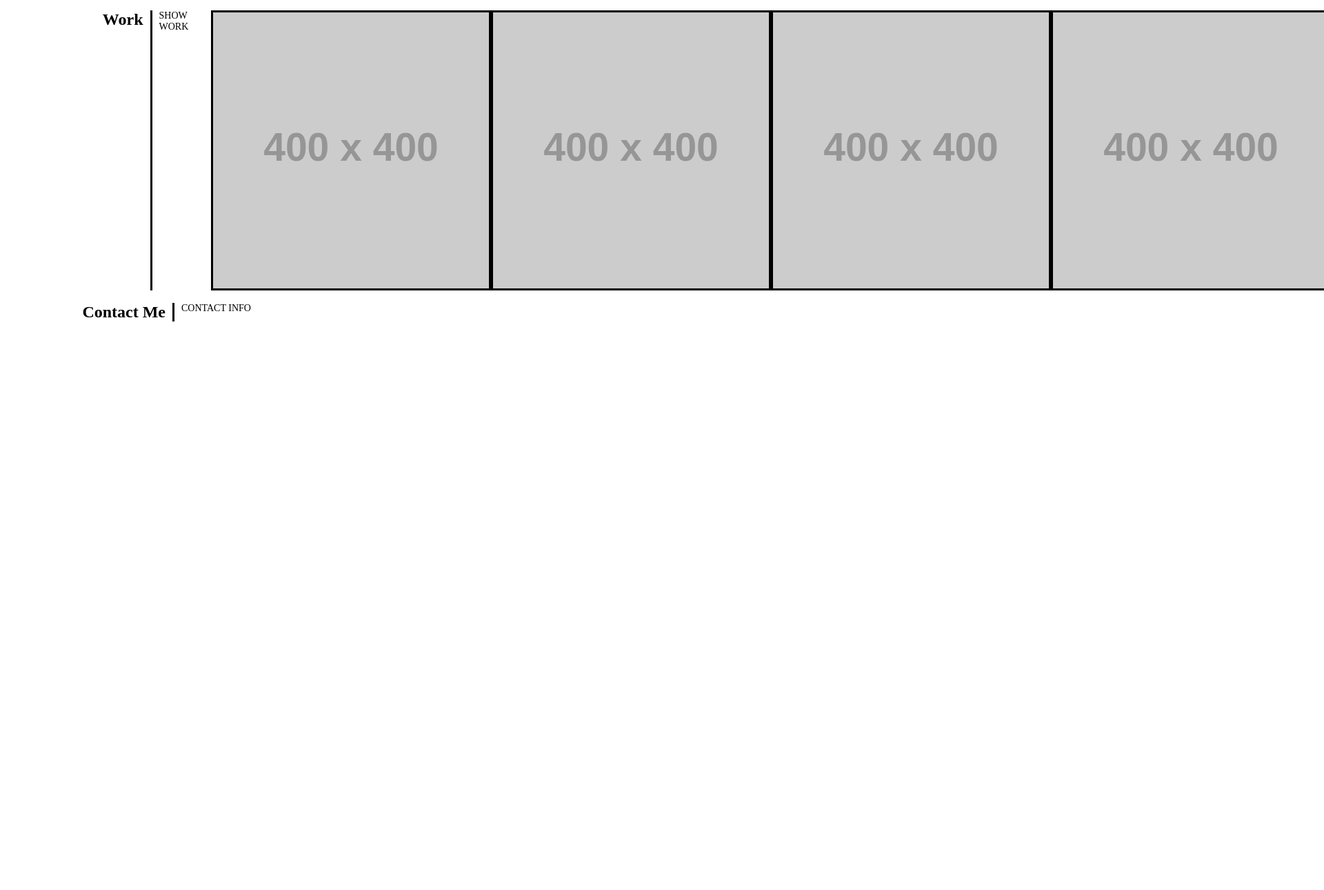
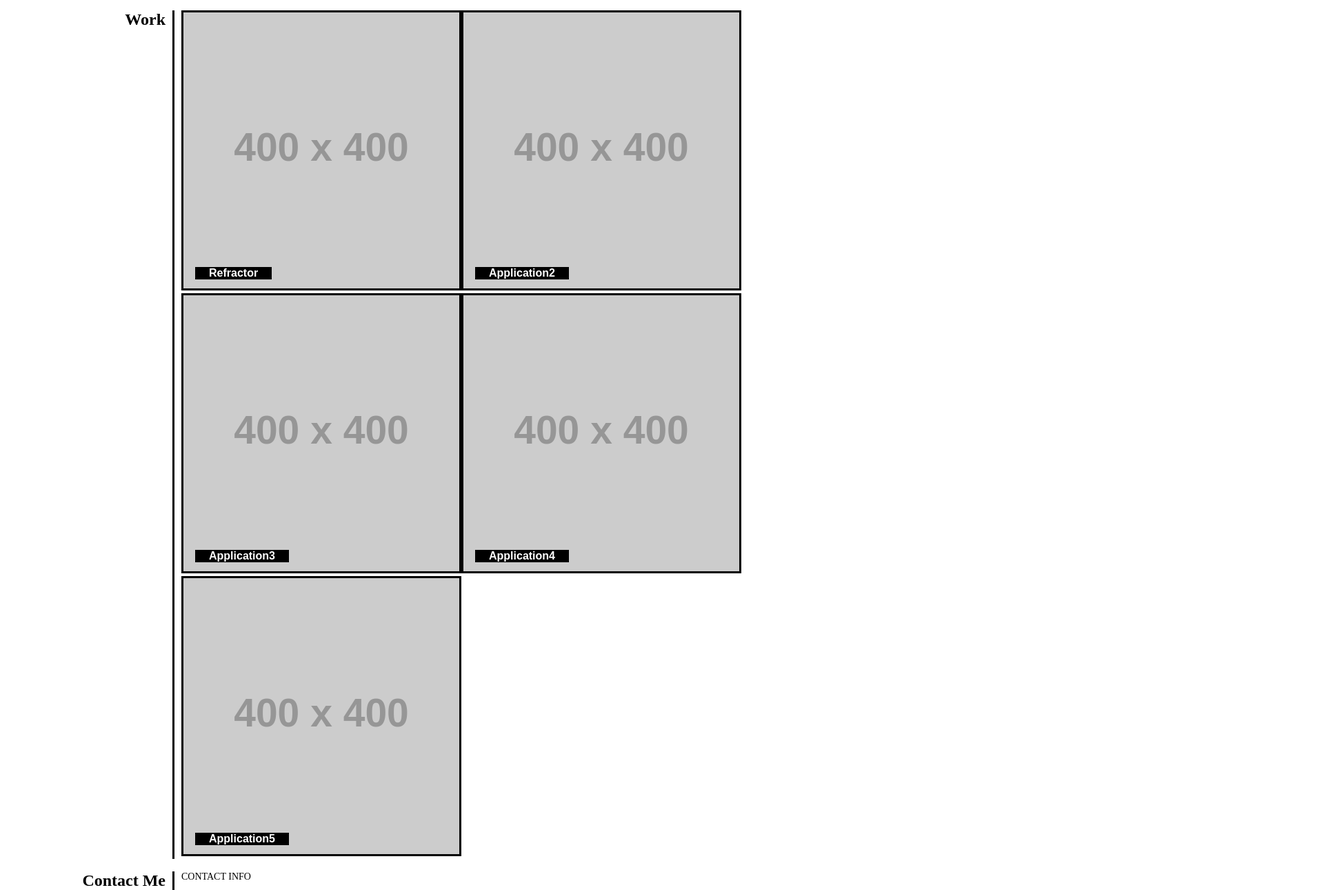
Before and after one commit to JMan4342/Portfolio, a plain HTML site: page index.html in a window 1280 px wide. Shown: the part 103-1393 px from the top of the page at 69% size, 1920 px wide, since content can reach past the window. Before the commit the page ends 800 px from the top, so only its background shows below. Drawn offline with Linux system fonts and the light colour scheme; placeholder pictures from the web are drawn by us.

Commit message:
Add placeholder images and format for screen resizing

```diff
--- a/assets/css/style.css
+++ b/assets/css/style.css
@@ -32,14 +32,15 @@ header nav ul li {
 .about h2,
 .work h2,
 .contact h2 {
-    width: 250px;
+    min-width: 250px;
     text-align: right;
     padding-right: 10px;
 }
 
-.about p,
-.work p,
-.contact p {
+/* Adds border to left of content. */
+.about div,
+.contact div {
+    display: block;
     width: initial;
     padding-left: 10px;
     border-left: solid;
@@ -50,3 +51,35 @@ header nav ul li {
 .work img {
     border: solid;
 }
+
+/* Wraps application images when change screen width. */
+.application {
+    display: flex;
+    flex-direction: row;
+    flex-wrap: wrap;
+    border-left: solid;
+    padding-left: 10px;
+}
+
+.refractor,
+.app2,
+.app3,
+.app4,
+.app5 {
+    position: relative;
+    font-family: Arial;
+  }
+
+#refractor,
+#app2,
+#app3,
+#app4,
+#app5 {
+    position: absolute;
+    bottom: 20px;
+    left: 20px;
+    background-color: black;
+    color: white;
+    padding-left: 20px;
+    padding-right: 20px;
+  }
--- a/index.html
+++ b/index.html
@@ -15,13 +15,13 @@
             <nav>
                 <ul>
                     <li>
-                        <a href="#about">About Me</a>
+                        <a href=".about">About Me</a>
                     </li>
                     <li>
-                        <a href="#work">Work</a>
+                        <a href=".work">Work</a>
                     </li>
                     <li>
-                        <a href="#contact">Contact Info</a>
+                        <a href=".contact">Contact Info</a>
                     </li>
                 </ul>
             </nav>
@@ -34,10 +34,11 @@
         <!-- About me section -->
         <section class="about">
                 <h2>About Me</h2>
+                <div>
                 <p>
                     TEXT ABOUT ME
                 </p>
-
+                </div>
         </section>
 
         <br>
@@ -46,15 +47,38 @@
         <!-- Showcase work -->
         <section class="work">
                 <h2>Work</h2>
-                <p>
-                    SHOW WORK
-                </p>
-                <img src="https://via.placeholder.com/400">
-                <img src="https://via.placeholder.com/400">
-                <img src="https://via.placeholder.com/400">
-                <img src="https://via.placeholder.com/400">
-                <img src="https://via.placeholder.com/400">
-
+                <div class="application">
+                    <div class="refractor">
+                        <img src="https://via.placeholder.com/400">
+                        <div id="refractor">
+                        <h4>Refractor</h4>
+                        </div>
+                    </div>
+                    <div class="app2">
+                        <img src="https://via.placeholder.com/400">
+                        <div id="app2">
+                        <h4>Application2</h4>
+                        </div>
+                    </div>
+                    <div class="app3">
+                        <img src="https://via.placeholder.com/400">
+                        <div id="app3">
+                        <h4>Application3</h4>
+                        </div>
+                    </div>
+                    <div class="app4">
+                        <img src="https://via.placeholder.com/400">
+                        <div id="app4">
+                        <h4>Application4</h4>
+                        </div>
+                    </div>
+                    <div class="app5">
+                        <img src="https://via.placeholder.com/400">
+                        <div id="app5">
+                        <h4>Application5</h4>
+                        </div>
+                    </div>
+                </div>
         </section>
 
         <br>
@@ -63,10 +87,11 @@
         <!-- Contact info -->
         <section class="contact">
                 <h2>Contact Me</h2>
+                <div>
                 <p>
                     CONTACT INFO
                 </p>
-
+                </div>
         </section>
 
     </body>
```
